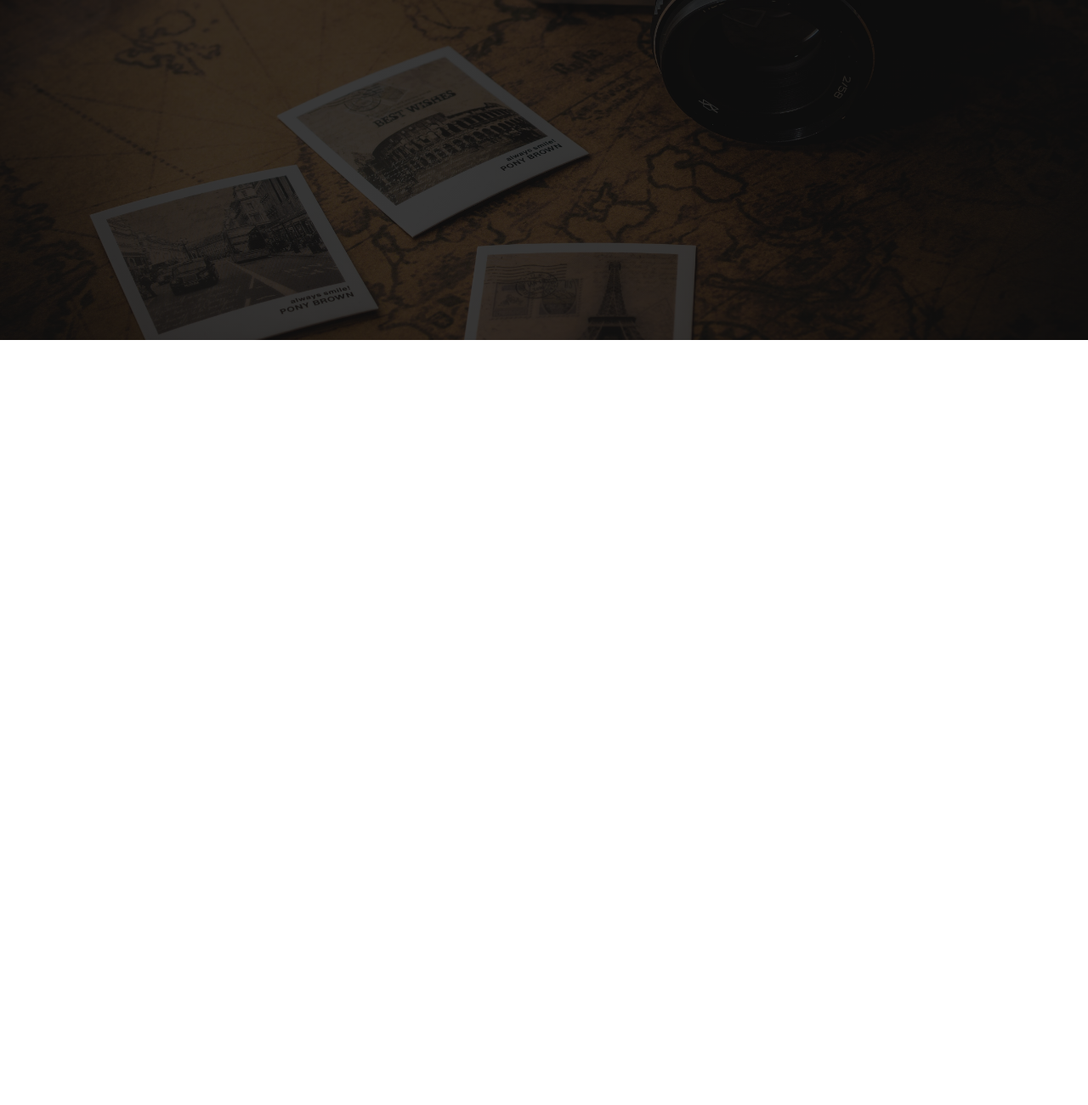
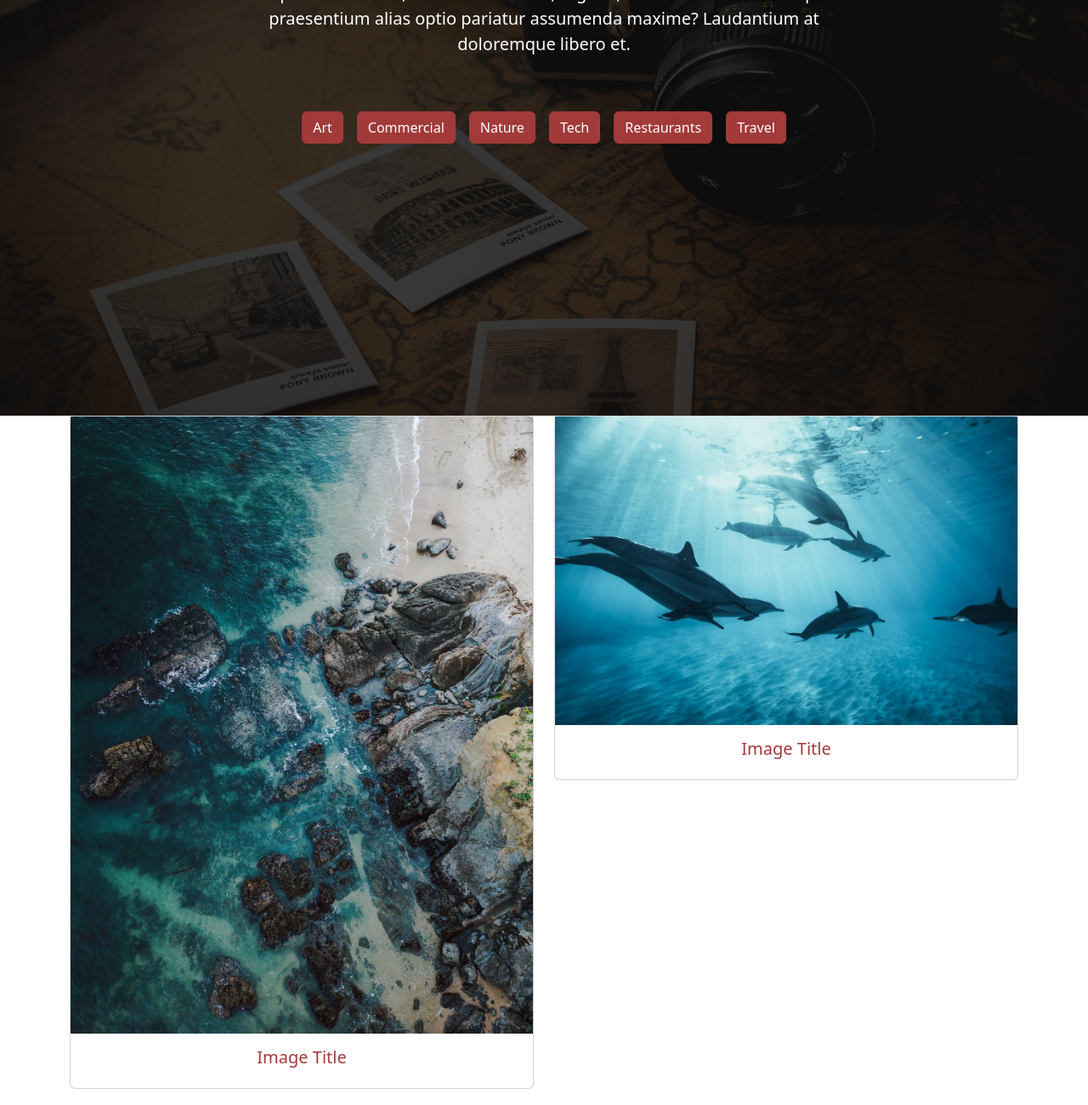
Before and after one commit to FlyBoy1998/image-website, a website: page index.html in a window 1280 px wide. Shown: the part 400-1700 px from the top of the page at 85% size. Before the commit the page ends 800 px from the top, so only its background shows below. Drawn offline with Linux system fonts and the light colour scheme.

Commit message:
add category buttons and photos container for testing

```diff
--- a/index.html
+++ b/index.html
@@ -15,8 +15,8 @@
 
 <body>
     <!-- Navbar -->
-    <nav class="navbar navbar-expand-lg py-4 bg-transparent fixed-top">
-        <div class="container text-white">
+    <nav class="navbar navbar-expand-md py-3 sticky-top navbar-dark">
+        <div class="container">
             <div class="d-flex justify-content-center align-items-center hstack gap-3 h2">
                 <a href="https://github.com/FlyBoy1998" class="text-white" target="_blank"><i
                         class="fa-brands fa-github"></i></a>
@@ -27,11 +27,11 @@
     </nav>
 
     <!-- Header -->
-    <header class="header vh-100">
+    <header class="header vh-100 position-relative">
         <div class="container">
             <div class="row text-center">
-                <div class="col-md-6 offset-md-3 mt-8">
-                    <h1 class="text-white xl-text"><span class="fw-bold">Photos</span> based on category</h1>
+                <div class="col-md-6 offset-md-3 mt-5 mb-5">
+                    <h1 class="text-white display-3"><span class="fw-bold">Photos</span> based on category</h1>
                 </div>
             </div>
             <div class="row">
@@ -41,10 +41,40 @@
                         praesentium alias optio pariatur assumenda maxime? Laudantium at doloremque libero et.</p>
                 </div>
             </div>
+            <div class="d-flex justify-content-center align-items-center hstack gap-3 mt-5 button-container">
+                    <button class="btn btn-primary category-btn" value="art">Art</button>
+                    <button class="btn btn-primary category-btn" value="commercial">Commercial</button>
+                    <button class="btn btn-primary category-btn" value="nature">Nature</button>
+                    <button class="btn btn-primary category-btn" value="tech">Tech</button>
+                    <button class="btn btn-primary category-btn" value="restaurants">Restaurants</button>
+                    <button class="btn btn-primary category-btn" value="travel">Travel</button>
+            </div>
         </div>
     </header>
 
     <!-- Photos Container -->
+    <section id="photo-container">
+        <div class="container">
+            <div class="row">
+                <div class="col-md-6 mb-4">
+                    <div class="card">
+                        <img src="./pexels-nathan-tran-16776159.jpg" alt="" class="card-image-top">
+                        <div class="card-body">
+                            <h5 class="text-primary text-center">Image Title</h5>
+                        </div>
+                    </div>
+                </div>
+                <div class="col-md-6 mb-4">
+                    <div class="card">
+                        <img src="./pexels-kammeran-gonzalezkeola-9638689.jpg" alt="" class="card-image-top">
+                        <div class="card-body">
+                            <h5 class="text-primary text-center">Image Title</h5>
+                        </div>
+                    </div>
+                </div>
+            </div>
+        </div>
+    </section>
 
 
     <script src="./js/bootstrap.bundle.min.js"></script>
```
